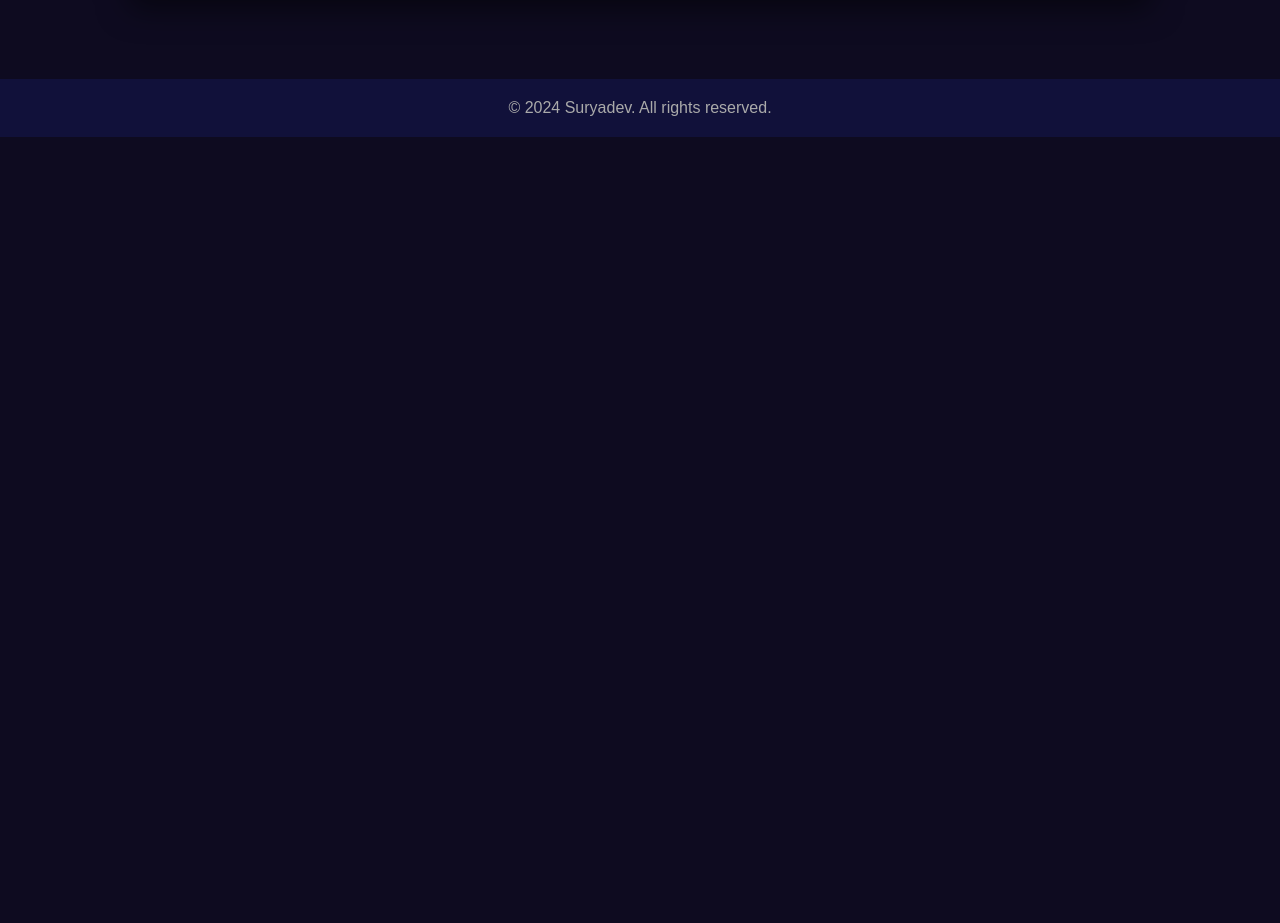
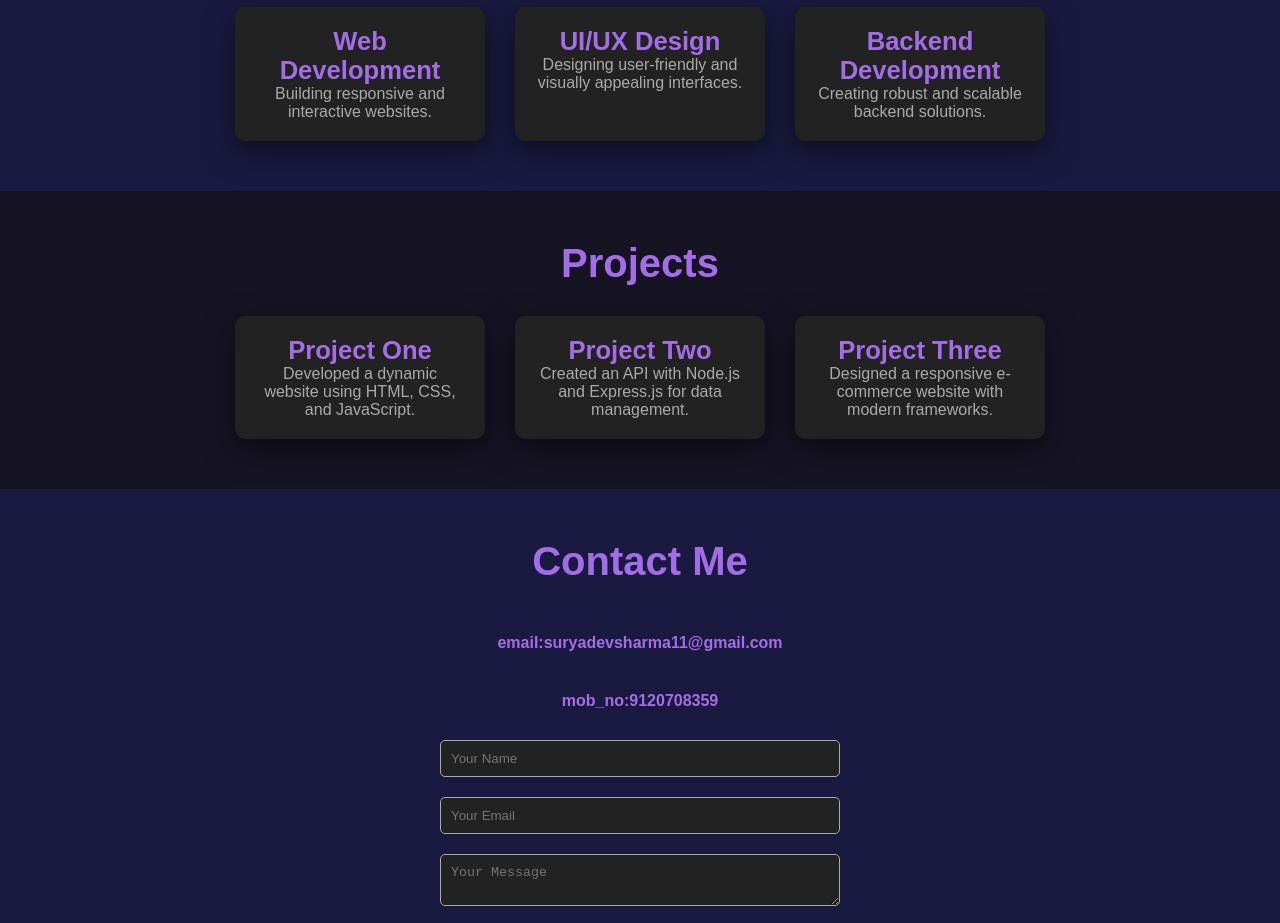
Before and after one commit to suryadevsharma/portfolio, a plain HTML site: page index.html in a window 1280 px wide. Shown: the part 1038-1961 px from the top of the page. Before the commit the page ends 1175 px from the top, so only its background shows below. Drawn offline with nearby package versions, Linux system fonts and the light colour scheme.

Commit message:
Update index.html

```diff
--- a/index.html
+++ b/index.html
@@ -13,7 +13,7 @@
         }
 
         body {
-            background-color: #0e0b20;
+            background-color: #161423;
             color: white;
             font-family: 'Poppins', sans-serif;
             scroll-behavior: smooth;
@@ -81,14 +81,14 @@
         }
 
         .buttons {
-            display: flex;             /* Arrange buttons horizontally */
-            gap: 10px;                 /* Space between buttons */
+            display: flex;
+            gap: 10px;
             margin-top: 20px;
         }
 
         .buttons a {
-            text-decoration: none;     /* Remove default link styling */
-            display: inline-block;     /* Prevent unwanted spacing */
+            text-decoration: none;
+            display: inline-block;
         }
 
         .buttons .btn {
@@ -113,7 +113,7 @@
             box-shadow: 0 10px 30px rgba(0, 0, 0, 0.5);
         }
 
-        /* Second Section */
+        /* Second Section (Work Experience) */
         .secondSection {
             text-align: center;
             padding: 50px 10%;
@@ -132,17 +132,20 @@
 
         .experience-container {
             display: flex;
-            flex-direction: column;
-            gap: 20px;  /* Space between items */
+            flex-wrap: wrap;
+            justify-content: center;
+
         }
 
         .experience-item {
             display: flex;
             align-items: center;
-            padding: 20px;
+            padding: 15px;
             background-color: #1a1a40;
             border-radius: 10px;
             box-shadow: 0 10px 30px rgba(0, 0, 0, 0.5);
+            max-width: 320px;
+            width: 100%;
         }
 
         .experience-item img {
@@ -152,7 +155,7 @@
         }
 
         .vertical-title {
-            font-size: 1.5rem;
+            font-size: 1.3rem;
             font-weight: bold;
         }
 
@@ -160,6 +163,128 @@
             font-size: 1rem;
             color: #aaa;
             margin-top: 5px;
+        }
+
+        /* Services Section */
+        .servicesSection {
+            background-color: #1a1a40;
+            padding: 50px 10%;
+            text-align: center;
+        }
+
+        .servicesSection h2 {
+            font-size: 2.5rem;
+            color: #a46de8;
+        }
+
+        .services-container {
+            display: flex;
+            justify-content: center;
+            gap: 30px;
+            margin-top: 30px;
+        }
+
+        .service-item {
+            background-color: #222;
+            padding: 20px;
+            width: 250px;
+            border-radius: 10px;
+            box-shadow: 0 10px 30px rgba(0, 0, 0, 0.5);
+        }
+
+        .service-item h3 {
+            font-size: 1.6rem;
+            color: #a46de8;
+        }
+
+        .service-item p {
+            color: #aaa;
+            font-size: 1rem;
+        }
+
+        /* Projects Section */
+        .projectsSection {
+            padding: 50px 10%;
+            text-align: center;
+        }
+
+        .projectsSection h2 {
+            font-size: 2.5rem;
+            color: #a46de8;
+        }
+
+        .projects-container {
+            display: flex;
+            justify-content: center;
+            gap: 30px;
+            margin-top: 30px;
+        }
+
+        .project-item {
+            background-color: #222;
+            padding: 20px;
+            width: 250px;
+            border-radius: 10px;
+            box-shadow: 0 10px 30px rgba(0, 0, 0, 0.5);
+        }
+
+        .project-item h3 {
+            font-size: 1.6rem;
+            color: #a46de8;
+        }
+
+        .project-item p {
+            color: #aaa;
+            font-size: 1rem;
+        }
+        .contactSection h2,h1{
+            background-color: #1a1a40;
+            font-size: medium;
+        }
+
+        /* Contact Section */
+        .contactSection {
+            background-color: #1a1a40;
+            padding: 50px 10%;
+            text-align: center;
+        }
+
+        .contactSection h2 {
+            font-size: 2.5rem;
+            color: #a46de8;
+        }
+
+        .contactSection form {
+            display: flex;
+            flex-direction: column;
+            gap: 20px;
+            margin-top: 30px;
+            max-width: 400px;
+            margin-left: auto;
+            margin-right: auto;
+        }
+
+        .contactSection input,
+        .contactSection textarea {
+            padding: 10px;
+            border-radius: 5px;
+            border: 1px solid #aaa;
+            color: #aaa;
+            background-color: #222;
+        }
+
+        .contactSection button {
+            background-color: #a46de8;
+            padding: 10px;
+            color: white;
+            border: none;
+            border-radius: 5px;
+            cursor: pointer;
+            font-size: 1rem;
+        }
+
+        .contactSection button:hover {
+            background-color: #7d51c9;
         }
 
         /* Footer */
@@ -220,7 +345,7 @@
                 <div>And I am a passionate</div>
                 <span id="element"></span>
                 <div class="buttons">
-                    <a href="RESUME.pdf" download>
+                    <a href="resume.pdf" download>
                         <button class="btn">Download Resume</button>
                     </a>
                     <a href="https://www.linkedin.com/in/suryadev-sharma-26825a213/" target="_blank">
@@ -238,6 +363,7 @@
             <hr>
             <span class="text-gray">What I have done so far</span>
             <h1>Work Experience</h1>
+            <br>
             <div class="experience-container">
                 <div class="experience-item">
                     <img src="developer.png" alt="HTML Developer">
@@ -264,6 +390,59 @@
                 </div>
             </div>
         </section>
+
+        <!-- Services Section -->
+        <section class="servicesSection" id="services">
+            <h2>Services</h2>
+            <div class="services-container">
+                <div class="service-item">
+                    <h3>Web Development</h3>
+                    <p>Building responsive and interactive websites.</p>
+                </div>
+                <div class="service-item">
+                    <h3>UI/UX Design</h3>
+                    <p>Designing user-friendly and visually appealing interfaces.</p>
+                </div>
+                <div class="service-item">
+                    <h3>Backend Development</h3>
+                    <p>Creating robust and scalable backend solutions.</p>
+                </div>
+            </div>
+        </section>
+
+        <!-- Projects Section -->
+        <section class="projectsSection" id="projects">
+            <h2>Projects</h2>
+            <div class="projects-container">
+                <div class="project-item">
+                    <h3>Project One</h3>
+                    <p>Developed a dynamic website using HTML, CSS, and JavaScript.</p>
+                </div>
+                <div class="project-item">
+                    <h3>Project Two</h3>
+                    <p>Created an API with Node.js and Express.js for data management.</p>
+                </div>
+                <div class="project-item">
+                    <h3>Project Three</h3>
+                    <p>Designed a responsive e-commerce website with modern frameworks.</p>
+                </div>
+            </div>
+        </section>
+
+        <!-- Contact Section -->
+        <section class="contactSection" id="contact">
+            <h2>Contact Me</h2>
+            <form>
+                <h1>email:suryadevsharma11@gmail.com</h1>
+                <h1>mob_no:9120708359</h1>
+            </form>
+            <form>
+                <input type="text" placeholder="Your Name" required>
+                <input type="email" placeholder="Your Email" required>
+                <textarea placeholder="Your Message" required></textarea>
+                <button type="submit">Send Message</button>
+            </form>
+        </section>
     </main>
 
     <!-- Footer -->
```
